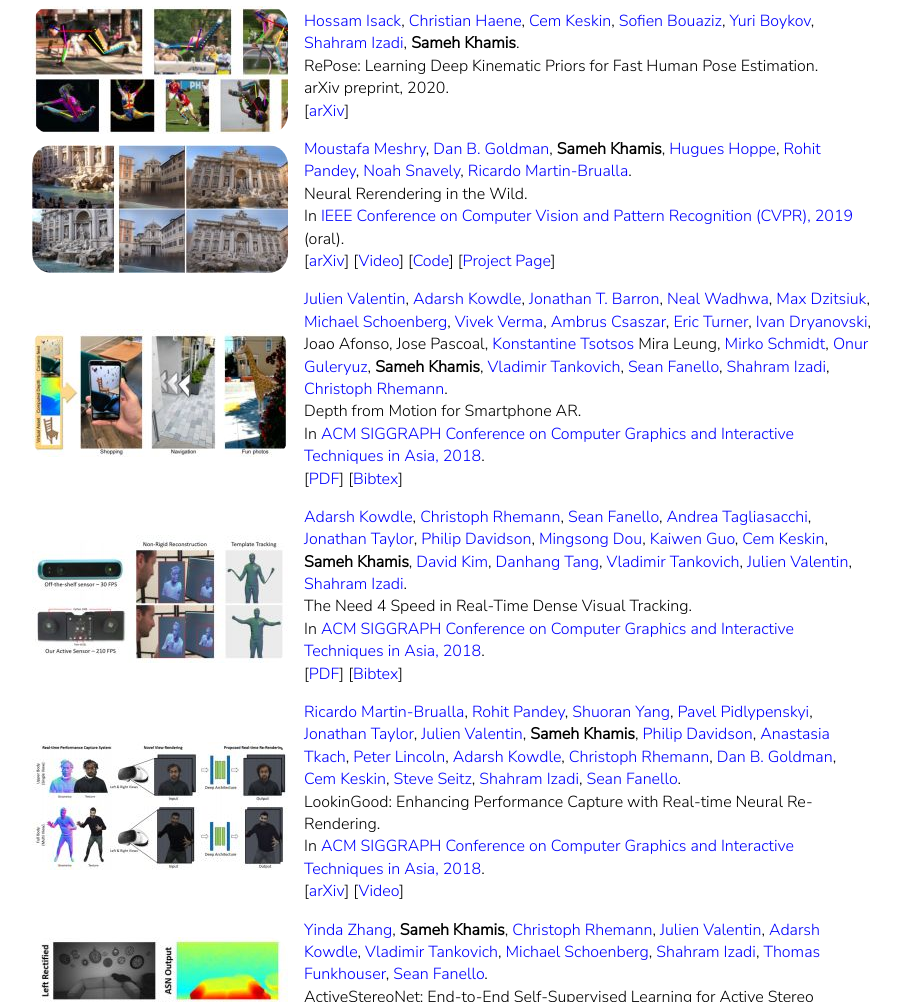
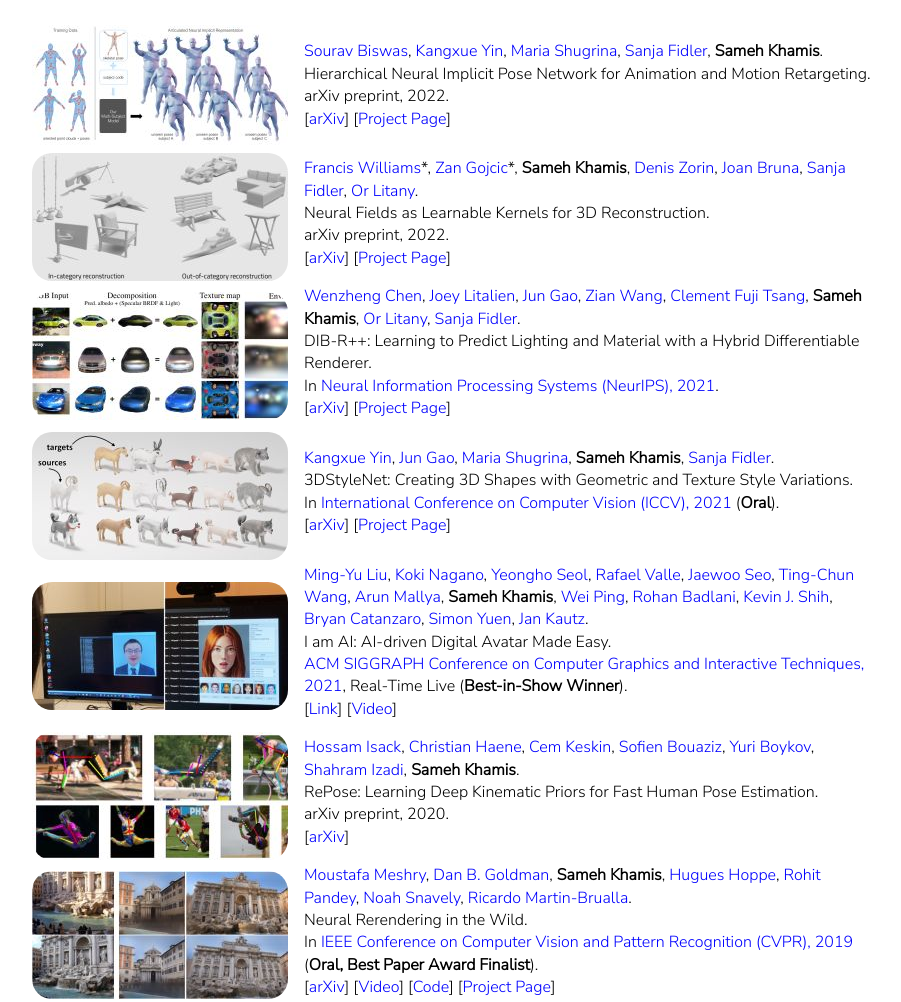
Before and after one commit to samehkhamis/samehkhamis.github.com, a plain HTML site: page index.html in a window 1280 px wide. Shown: the part 1664-2666 px from the top of the page, without its empty margins (188-1089 px from the left). Drawn offline with Linux system fonts and the light colour scheme.

Commit message:
Overdue update.

```diff
--- a/index.html
+++ b/index.html
@@ -59,6 +59,9 @@
     <a href="https://dblp.uni-trier.de/pers/k/Khamis:Sameh.html">
         <img class="social" src="svg/dblp.svg" title="DBLP" alt="DBLP"/>
     </a>
+    <a href="https://www.semanticscholar.org/author/S.-Khamis/2121982">
+        <img class="social" src="svg/semantic-scholar.svg" title="Semantic Scholar" alt="Semantic Scholar"/>
+    </a>
 </div>
 </div>
 
@@ -80,7 +83,7 @@
 <div class="date">2020</div>
 <div class="info">
 <img src="logos/nvidia.png" alt="Nvidia" title="Nvidia"/>
-<p>I am currently a Principal Research Scientist at <a href="https://www.nvidia.com/en-us/">Nvidia</a>, mainly working on machine learning-based <a href="https://developer.nvidia.com/nvidia-omniverse-platform">3D content synthesis</a>.</p>
+<p>I am currently a Principal Research Scientist at <a href="https://www.nvidia.com/en-us/">Nvidia</a>, mainly working on machine learning-based <a href="https://developer.nvidia.com/nvidia-omniverse-platform">3D content creation</a>.</p>
 </div>
 </div>
 <div class="event">
@@ -134,11 +137,95 @@
 
 <ul class="pubs">
 
+<li><img alt="Teaser" src="publications/biswas-arxiv2022.jpg"/>
+<div>
+<a href="https://sravb.github.io/">Sourav Biswas</a>,
+<a href="https://kangxue.org/">Kangxue Yin</a>,
+<a href="https://shumash.com/">Maria Shugrina</a>,
+<a href="https://www.cs.utoronto.ca/~fidler/">Sanja Fidler</a>,
+<span class="myname">Sameh Khamis</span>.
+Hierarchical Neural Implicit Pose Network for Animation and Motion Retargeting.<br/>
+arXiv preprint, 2022.<br/>
+[<a href="https://arxiv.org/abs/2112.00958">arXiv</a>]
+[<a href="https://nv-tlabs.github.io/hipnet/">Project Page</a>]
+</div>
+</li>
+
+<li><img alt="Teaser" src="publications/williams-arxiv2022.jpg"/>
+<div>
+<a href="https://nv-tlabs.github.io/author/francis-williams/">Francis Williams</a>*,
+<a href="https://zgojcic.github.io/">Zan Gojcic</a>*,
+<span class="myname">Sameh Khamis</span>,
+<a href="https://cims.nyu.edu/gcl/denis.html">Denis Zorin</a>,
+<a href="https://cims.nyu.edu/~bruna/">Joan Bruna</a>,
+<a href="https://www.cs.utoronto.ca/~fidler/">Sanja Fidler</a>,
+<a href="https://orlitany.github.io/">Or Litany</a>.<br/>
+Neural Fields as Learnable Kernels for 3D Reconstruction.<br/>
+arXiv preprint, 2022.<br/>
+[<a href="https://arxiv.org/abs/2111.13674">arXiv</a>]
+[<a href="https://nv-tlabs.github.io/nkf/">Project Page</a>]
+</div>
+</li>
+
+<li><img alt="Teaser" src="publications/chen-neurips2021.jpg"/>
+<div><a href="http://www.cs.toronto.edu/~wenzheng/">Wenzheng Chen</a>,
+    <a href="https://joeylitalien.github.io/">Joey Litalien</a>,
+<a href="http://www.cs.toronto.edu/~jungao/">Jun Gao</a>,
+<a href="http://www.cs.toronto.edu/~zianwang/">Zian Wang</a>,
+<a href="https://nv-tlabs.github.io/author/clement-fuji-tsang/">Clement Fuji Tsang</a>,
+<span class="myname">Sameh Khamis</span>,
+<a href="https://orlitany.github.io/">Or Litany</a>,
+<a href="https://www.cs.utoronto.ca/~fidler/">Sanja Fidler</a>.<br/>
+DIB-R++: Learning to Predict Lighting and Material with a Hybrid Differentiable Renderer.<br/>
+In <a href="https://nips.cc/Conferences/2021">Neural Information Processing Systems (NeurIPS), 2021</a>.<br/>
+[<a href="https://arxiv.org/abs/2111.00140">arXiv</a>]
+[<a href="https://nv-tlabs.github.io/DIBRPlus/">Project Page</a>]
+</div>
+</li>
+
+<li><img alt="Teaser" src="publications/yin-iccv2021.jpg"/>
+<div><a href="https://kangxue.org/">Kangxue Yin</a>,
+<a href="http://www.cs.toronto.edu/~jungao/">Jun Gao</a>,
+<a href="https://shumash.com/">Maria Shugrina</a>,
+<span class="myname">Sameh Khamis</span>,
+<a href="https://www.cs.utoronto.ca/~fidler/">Sanja Fidler</a>.<br/>
+3DStyleNet: Creating 3D Shapes with Geometric and Texture Style Variations.<br/>
+In <a href="https://iccv2021.thecvf.com/home">International Conference on Computer Vision (ICCV), 2021</a> (<strong>Oral</strong>).<br/>
+[<a href="https://arxiv.org/abs/2108.12958">arXiv</a>]
+[<a href="https://nv-tlabs.github.io/3DStyleNet/">Project Page</a>]
+</div>
+</li>
+
+<li><img alt="Teaser" src="publications/liu-rtl2021.jpg"/>
+<div>
+<a href="https://mingyuliu.net/">Ming-Yu Liu</a>,
+<a href="https://luminohope.org/">Koki Nagano</a>,
+<a href="https://dblp.org/pid/80/6690.html">Yeongho Seol</a>,
+<a href="https://rafaelvalle.github.io/">Rafael Valle</a>,
+<a href="https://scholar.google.com/citations?user=3IOC9IsAAAAJ&hl=en">Jaewoo Seo</a>,
+<a href="https://tcwang0509.github.io/">Ting-Chun Wang</a>,
+<a href="https://arunmallya.github.io/">Arun Mallya</a>,
+<span class="myname">Sameh Khamis</span>,
+<a href="https://wpingnet.github.io/">Wei Ping</a>,
+<a href="https://scholar.google.com/citations?user=sk-qH8wAAAAJ">Rohan Badlani</a>,
+<a href="https://scholar.google.com/citations?user=4x3DhzAAAAAJ&hl=en">Kevin J. Shih</a>,
+<a href="https://ctnzr.io/">Bryan Catanzaro</a>,
+<a href="https://developer.nvidia.com/blog/author/siyuen/">Simon Yuen</a>,
+<a href="https://jankautz.com/">Jan Kautz</a>.
+<br/>
+I am AI: AI-driven Digital Avatar Made Easy.<br/>
+<a href="https://sa2018.siggraph.org/">ACM SIGGRAPH Conference on Computer Graphics and Interactive Techniques, 2021</a>,
+Real-Time Live (<strong>Best-in-Show Winner</strong>).<br/>
+[<a href="https://blog.siggraph.org/2021/10/i-am-ai-seeks-to-make-video-conferencing-better.html/">Link</a>]
+[<a href="https://www.youtube.com/watch?v=__Za-BP20eM">Video</a>]
+</div>
+</li>
+
 <li><img alt="Teaser" src="publications/isack-arxiv2020.jpg"/>
 <div><a href="http://www.hossamisack.com/">Hossam Isack</a>,
 <a href="https://scholar.google.com/citations?user=AliuYd0AAAAJ">Christian Haene</a>,
 <a href="https://scholar.google.co.uk/citations?user=9HoiYnYAAAAJ">Cem Keskin</a>,
-<a href="http://sofienbouaziz.com/"> Sofien Bouaziz</a>,
+<a href="http://sofienbouaziz.com/">Sofien Bouaziz</a>,
 <a href="https://cs.uwaterloo.ca/~yboykov/">Yuri Boykov</a>,
 <a href="https://scholar.google.com/citations?user=hkCVqYkAAAAJ">Shahram Izadi</a>,
 <span class="myname">Sameh Khamis</span>.<br/>
@@ -157,7 +244,7 @@ arXiv preprint, 2020.<br/>
 <a href="http://www.cs.cornell.edu/~snavely/">Noah Snavely</a>,
 <a href="http://www.ricardomartinbrualla.com/">Ricardo Martin-Brualla</a>.<br/>
 Neural Rerendering in the Wild.<br/>
-In <a href="https://cvpr2019.thecvf.com/">IEEE Conference on Computer Vision and Pattern Recognition (CVPR), 2019</a> (oral).<br/>
+In <a href="https://cvpr2019.thecvf.com/">IEEE Conference on Computer Vision and Pattern Recognition (CVPR), 2019</a> (<strong>Oral, Best Paper Award Finalist</strong>).<br/>
 [<a href="https://arxiv.org/abs/1904.04290">arXiv</a>] [<a href="https://www.youtube.com/watch?v=E1crWQn_kmY">Video</a>] [<a href="https://github.com/google/neural_rerendering_in_the_wild">Code</a>] [<a href="https://moustafameshry.github.io/neural_rerendering_in_the_wild/">Project Page</a>]
 </div>
 </li>
--- a/style.css
+++ b/style.css
@@ -239,7 +239,7 @@ img.arrow
     display: block;
     position: absolute;
     left: -0.25rem;
-    top: 1.25rem;
+    top: 50%;
     transform: rotate(270deg);
     color: #339;
     font-size: 0.9rem;
@@ -248,7 +248,7 @@ img.arrow
 {
     border-left: 3px solid #339;
     display: flex;
-    padding: 0.35rem 1rem;
+    padding: 0.45rem 1rem;
     margin-left: 2.5rem;
     align-items: center;
     text-align: center;
@@ -275,7 +275,7 @@ img.arrow
     height: 11px;
     width: 11px;
     content: "";
-    top: 5px;
+    top: 65%;
 }
 ul.pubs
 {
@@ -411,7 +411,6 @@ ul.pubs .myname
     {
         position: absolute;
         left: -0.25rem;
-        top: 2rem;
         font-size: 0.75rem;
     }
     .event .info
```
Also changed, not shown: publications/biswas-arxiv2022.jpg (added), publications/chen-neurips2021.jpg (added), publications/liu-rtl2021.jpg (added), publications/williams-arxiv2022.jpg (added), publications/yin-iccv2021.jpg (added), svg/semantic-scholar.svg (added).
